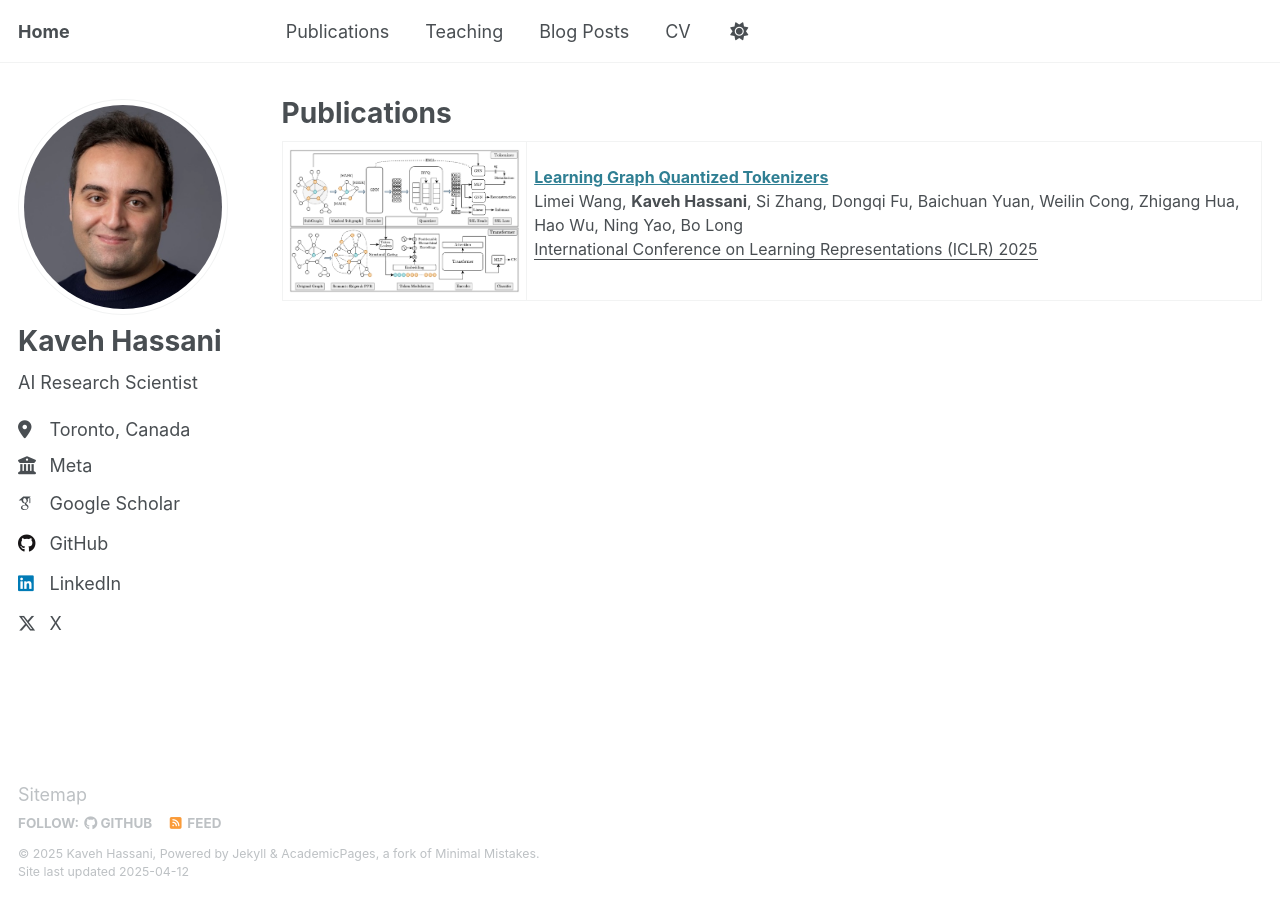
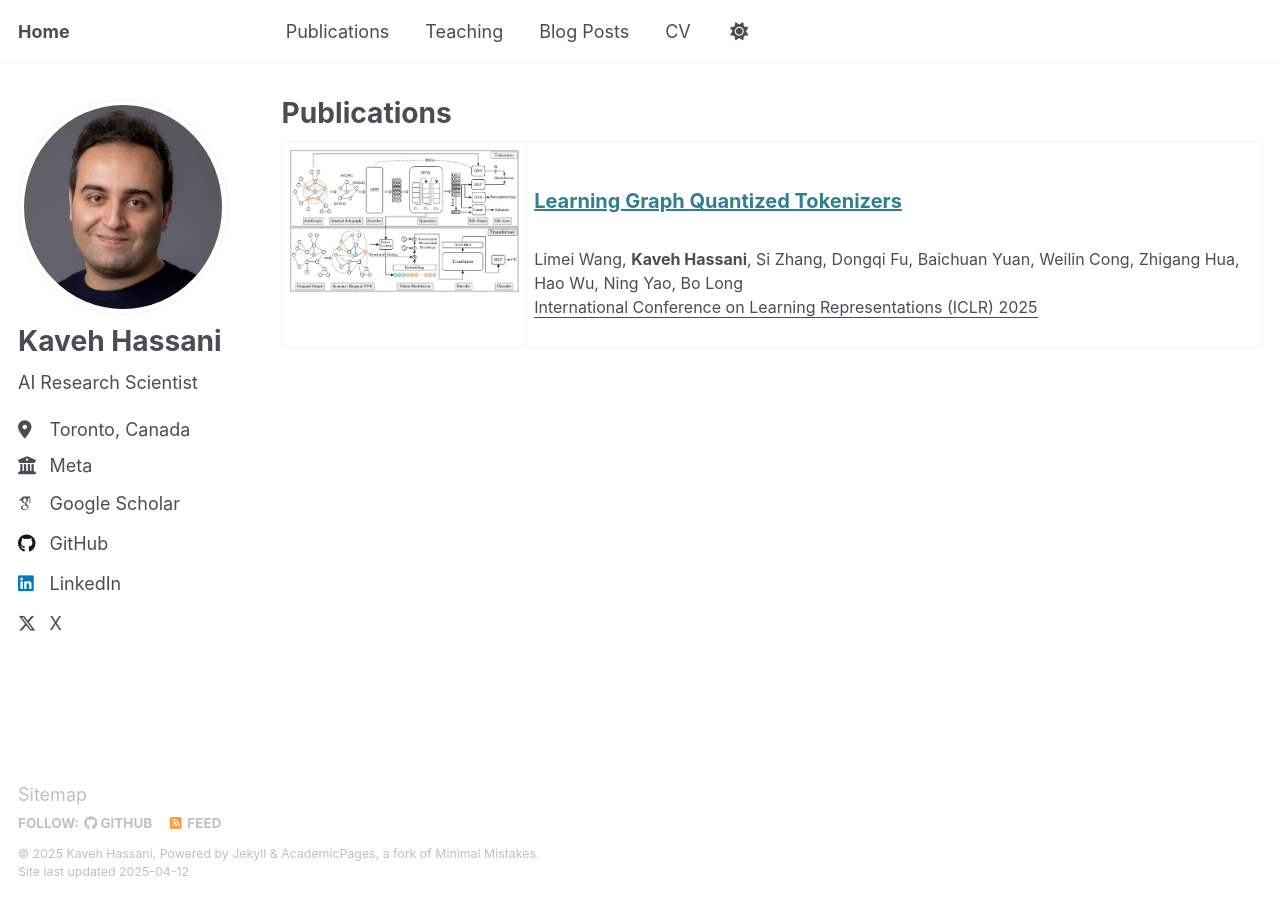
Before and after one commit to kavehhassani/kavehhassani.github.io, a Jekyll site: the page built from _pages/publications.html, in a window 1280 px wide. Built offline with Jekyll 4.4.1, drawn with Linux system fonts in a browser that asks for light colours; some web fonts are replaced.

```diff
--- a/_pages/publications.html
+++ b/_pages/publications.html
@@ -36,7 +36,7 @@ author_profile: true
     <td width="75%" style="vertical-align: top;">
       <div class="publication-content">
         <p>
-          <b><a target="_blank" href="https://arxiv.org/abs/2410.13798">Learning Graph Quantized Tokenizers</a></b>
+          <h2><a target="_blank" href="https://arxiv.org/abs/2410.13798">Learning Graph Quantized Tokenizers</a></h2>
           <br>
           Limei Wang, <strong>Kaveh Hassani</strong>, Si Zhang, Dongqi Fu, Baichuan Yuan, Weilin Cong, Zhigang Hua, Hao Wu, Ning Yao, Bo Long
           <br>
```
